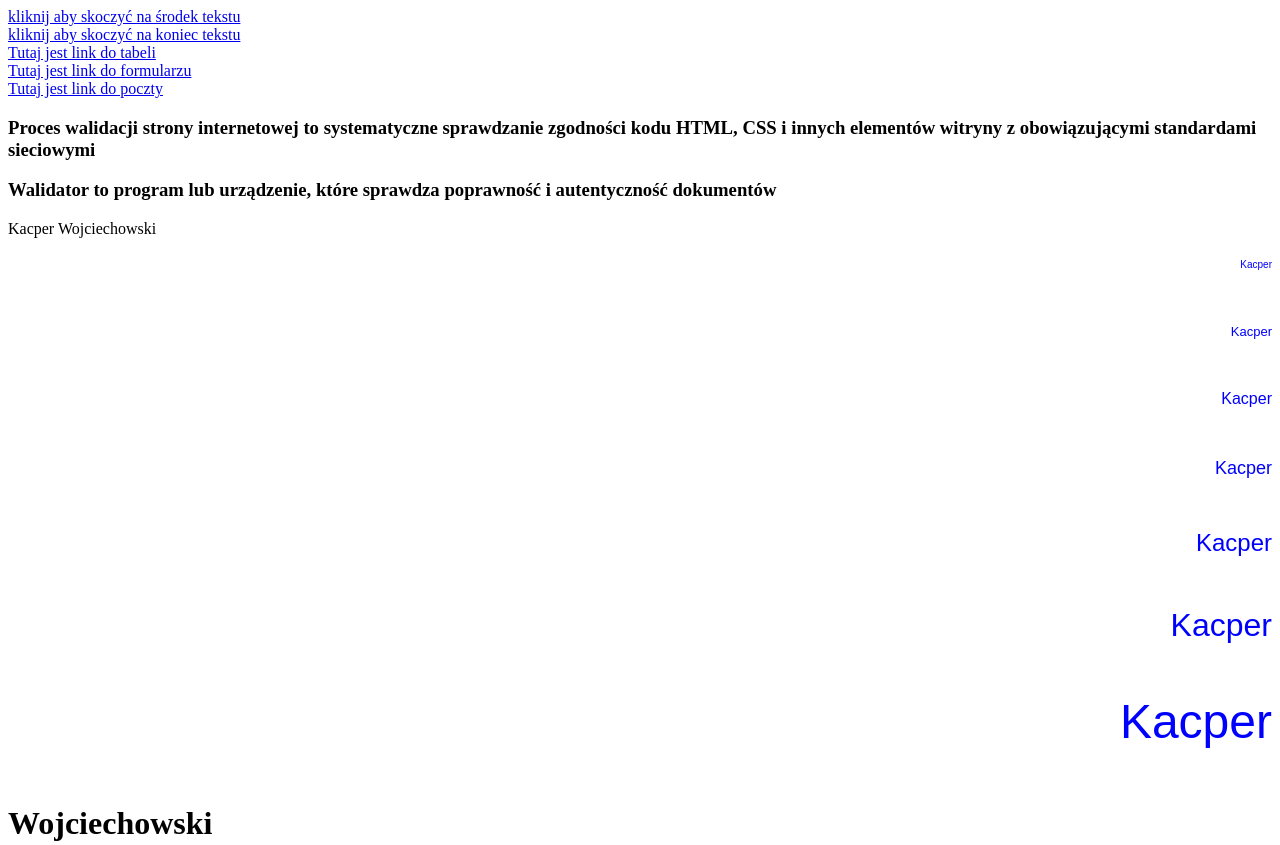
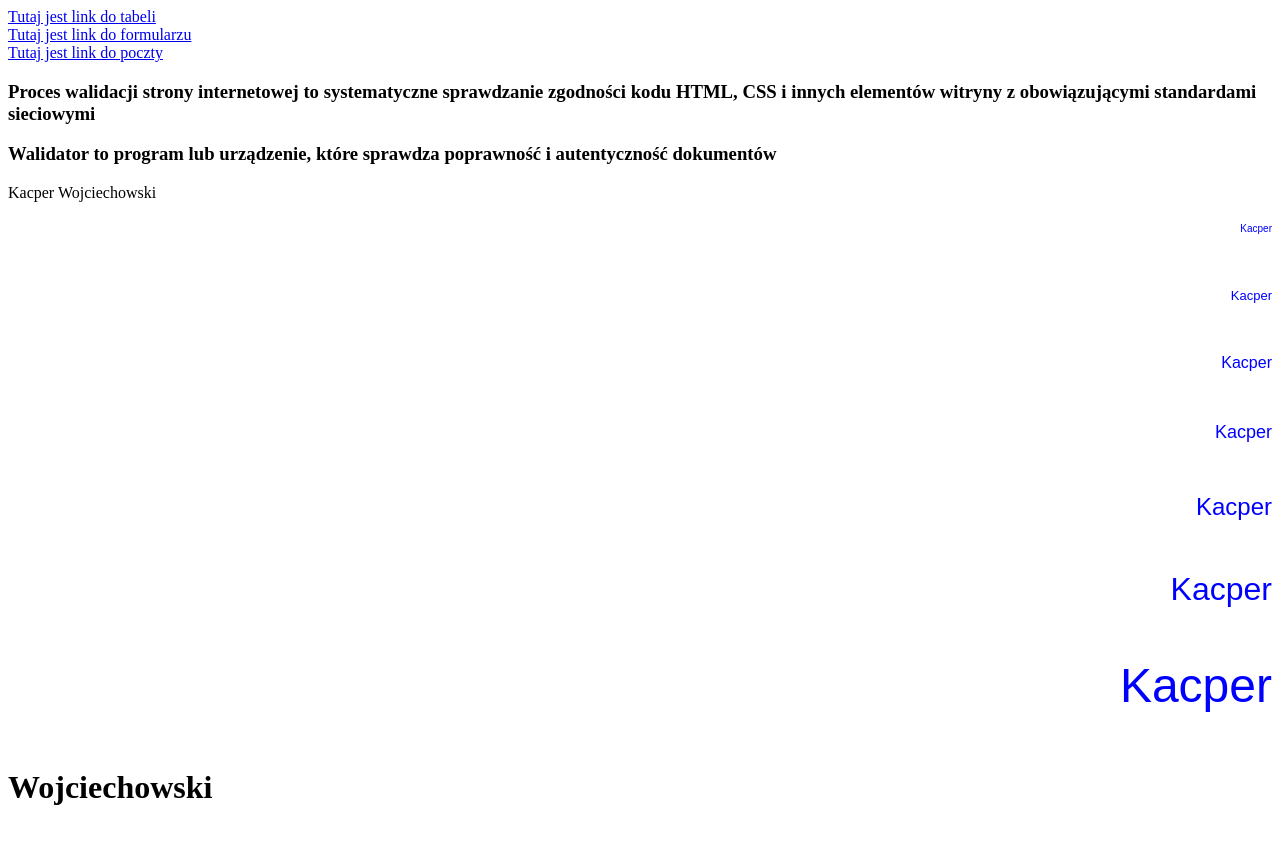
Before and after one commit to Kapi-coder-alt/Zadanie_witryny_1, a plain HTML site: page index.html in a window 1280 px wide. Shown: the top 845 px of the page. Drawn offline with Linux system fonts and the light colour scheme.

Commit message:
Update index.html

```diff
--- a/index.html
+++ b/index.html
@@ -6,9 +6,6 @@
              <title>Kacper Wojciechowski</title>
      </head>
       <body>
-            <a name="skok_poczatek"></a>
-            <a href="#skok_środek">kliknij aby skoczyć na środek tekstu</a><br>
-            <a href="#skok_koniec">kliknij aby skoczyć na koniec tekstu</a><br>
             <A HREF="tabela_wojciechowski.html"> Tutaj jest link do tabeli </A> <br>
 <A HREF="formularz_wojciechowski.html"> Tutaj jest link do formularzu </A>   <br>
 <A HREF="poczta_wojciechowski.html"> Tutaj jest link do poczty </A>   <br>
```
